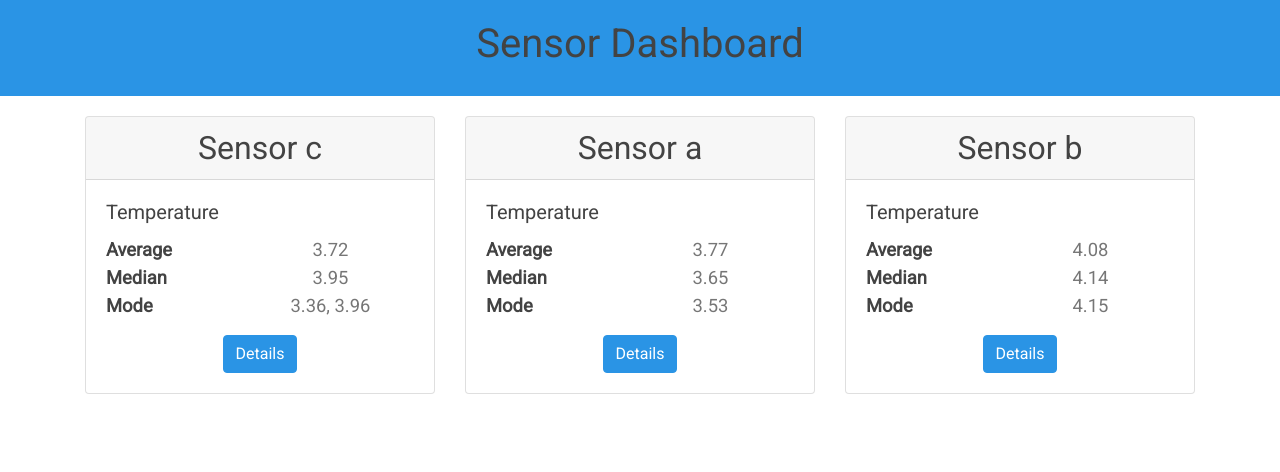
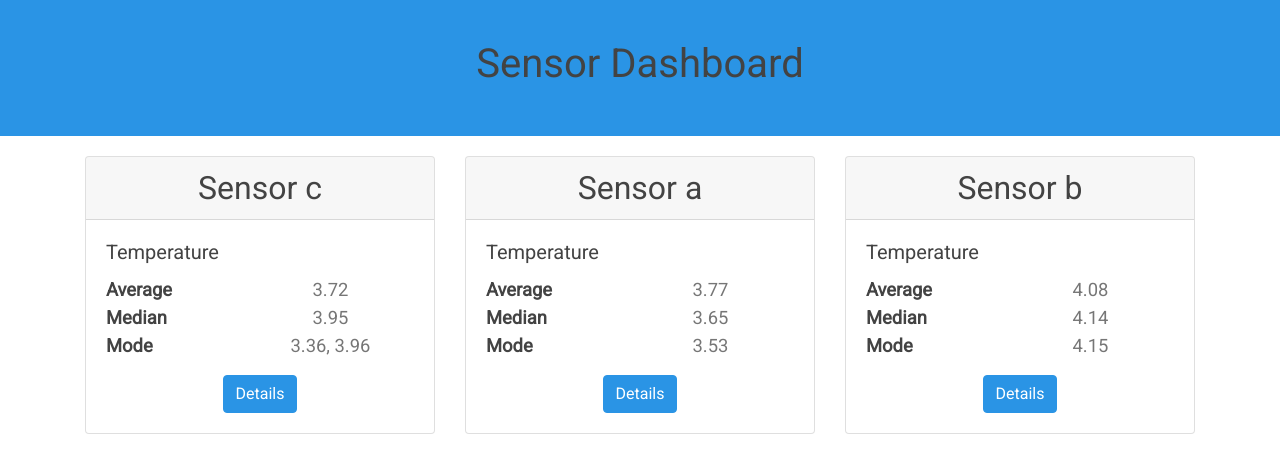
Before and after one commit to jp0123/sensor, a React (Create React App) app: page / in a window 1280 px wide. Shown: the top 472 px of the page. Built offline with nearby package versions, Linux system fonts and the light colour scheme.

Commit message:
Update Dashboard CSS

```diff
--- a/src/components/Dashboard.js
+++ b/src/components/Dashboard.js
@@ -19,8 +19,8 @@ const Dashboard = () => {
 
   return (
     <div>
-      <div className="dashboard-header">
-        <h1 className="text-center text-headers"> Sensor Dashboard </h1>
+      <div className="dashboard-header-background">
+        <h1 className="text-center text-headers dashboard-header"> Sensor Dashboard </h1>
       </div>
       <Container>
         <Row>
--- a/src/components/css/Dashboard.css
+++ b/src/components/css/Dashboard.css
@@ -1,7 +1,10 @@
-.dashboard-header {
+.dashboard-header-background {
   background-color:#2A94E5;
   padding-top: 2.5vh;
   padding-bottom: 2.5vh;
+}
+
+.dashboard-header {
   font-size: 2.5rem;
 }
 
```
